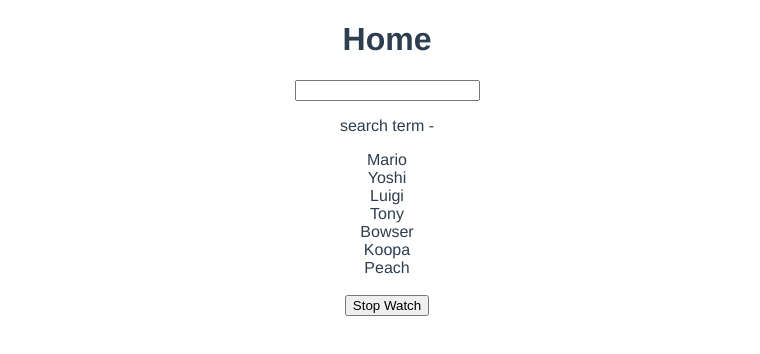
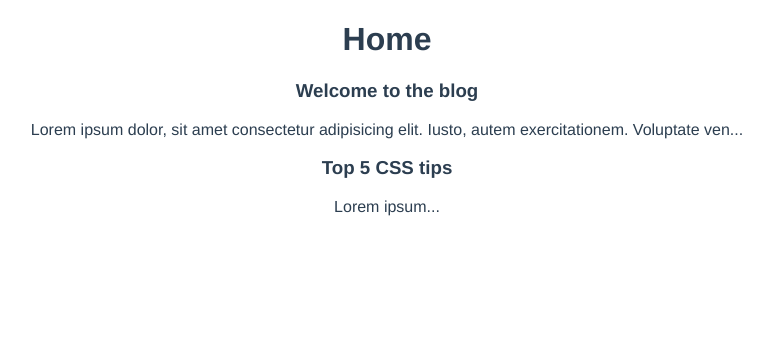
Before and after one commit to chiefJurist/vue-dojo-blogs, a Vue app: page / in a window 1280 px wide. Shown: the top 354 px of the page, without its empty margins (253-1013 px from the left). Built offline with nearby package versions, Linux system fonts and the light colour scheme.

Commit message:
Just used computed properties in setup() to output a snippet

```diff
--- /dev/null
+++ b/src/components/PostList.vue
@@ -0,0 +1,23 @@
+<template>
+    <div class="post-list">
+        <div v-for="post in posts" :key="post.id">
+            <SinglePost :post="post" />
+        </div>
+    </div>
+</template>
+
+<script>
+    import SinglePost from "./SinglePost.vue";
+    export default {
+        props: ['posts'],
+        components: { SinglePost },
+        setup(props){
+            //If you want to use props with the setup(). Just remve the console.log
+            console.log(props.posts)
+        }
+    }
+</script>
+
+<style>
+
+</style>
--- /dev/null
+++ b/src/components/SinglePost.vue
@@ -0,0 +1,25 @@
+<template>
+    <div class="post">
+        <h3>{{ post.title}}</h3>
+        <p>{{ snippet }}</p>
+    </div>
+</template>
+
+<script>
+import { computed } from 'vue'
+    export default {
+        props: ['post'],
+        //To output a snippet
+        setup(props){
+            const snippet = computed(() => {
+                return props.post.body.substring(0, 100) + '...'
+            })
+
+            return { snippet }
+        }
+    }
+</script>
+
+<style>
+
+</style>
--- a/src/views/Home.vue
+++ b/src/views/Home.vue
@@ -1,43 +1,23 @@
 <template>
     <div class="home">
         <h1>Home</h1>
-        <input type="text" v-model="search">
-        <p>search term - {{ search }}</p>
-        <div v-for="name in matchingNames" :key="name">{{ name }}</div><br>
-        <button @click="handleClick">Stop Watch</button>
+        <PostList :posts="posts" />
     </div>
 </template>
 
 <script>
-    import { computed, ref, watch, watchEffect } from 'vue'
+    import PostList from '../components/PostList.vue'
+    import {  ref } from 'vue'
     export default {
         name: 'Home',
+        components: { PostList },
         setup(){
-            const search = ref('')
-            const names = ref(['Mario', 'Yoshi', 'Luigi', 'Tony', 'Bowser', 'Koopa', 'Peach'])
+            const posts = ref([
+                {title: 'Welcome to the blog', body: 'Lorem ipsum dolor, sit amet consectetur adipisicing elit. Iusto, autem exercitationem. Voluptate veniam repellendus quasi ullam similique dicta est quam culpa natus dolor pariatur earum consequatur officiis laudantium possimus, deserunt qui quisquam sapiente at voluptas expedita repudiandae, nisi commodi in! Quidem, aspernatur aliquam nulla, rerum, placeat dolor neque saepe alias in facilis deleniti! Dignissimos reiciendis autem quos molestiae facere, soluta culpa velit itaque, eligendi rerum nobis tempora, tempore officiis placeat voluptatem nesciunt! Fugiat quidem maiores, assumenda dolorum placeat est aliquam minus beatae voluptates corporis maxime, consequatur error. Commodi vitae alias nam veniam enim, molestiae dolorem esse, corrupti id ex nihil.', id: 1},
+                {title: 'Top 5 CSS tips', body: 'Lorem ipsum', id: 2}
+            ])
 
-            const stopWatch = watch(search, ()=>{
-                console.log("Watch fuction ran")
-            })
-
-            //This runs at loading
-            //Also you don't have to explicitly state the values you want to watch as you do in "watch()"
-            //It watches any value placed inside of it
-            const stopEffect = watchEffect(()=>{
-                console.log("WatchEffect function ran", search.value)
-            })
-
-            const matchingNames = computed(() => {
-                return names.value.filter((name)=> name.includes(search.value))
-            })
-
-            //for stopping the watch and the WatchEffect
-            const handleClick = () => {
-                stopWatch()
-                stopEffect()
-            }
-
-            return { names,search,matchingNames, handleClick }
+            return { posts }
         }
     }
 </script>
```
